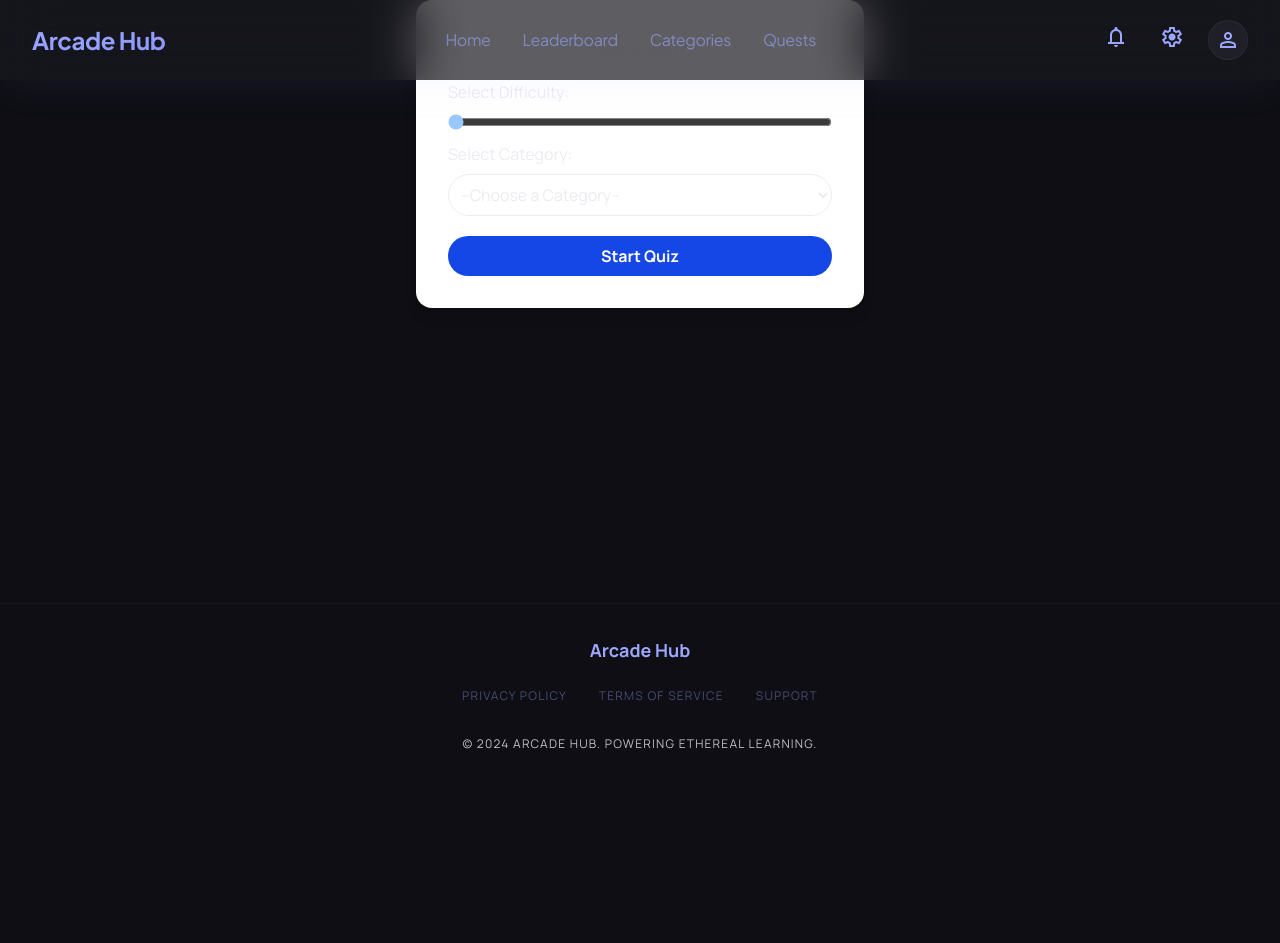
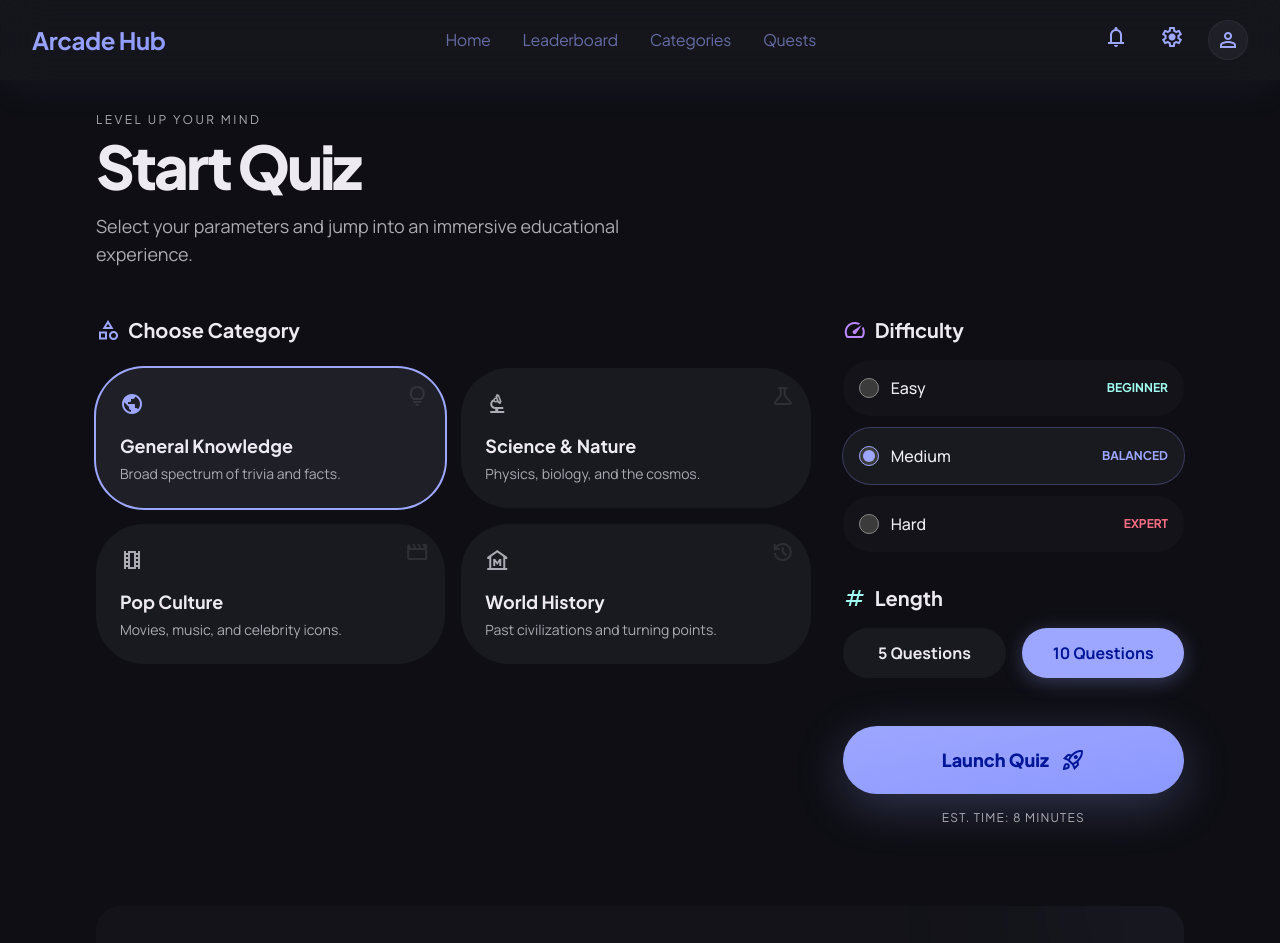
Before and after one commit to yuvrajsingh0125/React-Quiz-app, a React (Vite) app: page /quiz/home in a window 1280 px wide. Shown: the top 943 px of the page. Before the commit the page ends 800 px from the top, so only its background shows below. Built offline with nearby package versions, Linux system fonts and the light colour scheme.

Commit message:
feat: redesign QuizHomePage with category grid, difficulty selector, and launch CTA

```diff
--- a/src/games/quiz/QuizHomePage.jsx
+++ b/src/games/quiz/QuizHomePage.jsx
@@ -1,83 +1,183 @@
-import { motion } from "framer-motion";
 import { useState } from "react";
 import { useNavigate } from "react-router-dom";
+import { motion } from "framer-motion";
 
-const StartScreen = ({ onStart, userId }) => {
-  const [difficulty, setDifficulty] = useState("easy");
-  const [category, setCategory] = useState("");
+const CATEGORIES = [
+  { id: "general_knowledge", label: "General Knowledge", icon: "public", bg: "lightbulb", desc: "Broad spectrum of trivia and facts." },
+  { id: "science", label: "Science & Nature", icon: "biotech", bg: "science", desc: "Physics, biology, and the cosmos." },
+  { id: "film_and_tv", label: "Pop Culture", icon: "theaters", bg: "movie", desc: "Movies, music, and celebrity icons." },
+  { id: "history", label: "World History", icon: "museum", bg: "history", desc: "Past civilizations and turning points." },
+];
+
+const DIFFICULTIES = [
+  { value: "easy", label: "Easy", tag: "Beginner", tagColor: "text-[#a0fff0]" },
+  { value: "medium", label: "Medium", tag: "Balanced", tagColor: "text-[#9da7ff]" },
+  { value: "hard", label: "Hard", tag: "Expert", tagColor: "text-[#ff6e84]" },
+];
+
+export default function QuizHomePage() {
+  const [category, setCategory] = useState("general_knowledge");
+  const [difficulty, setDifficulty] = useState("medium");
+  const [amount, setAmount] = useState(10);
   const navigate = useNavigate();
 
-  const categories = [
-    "science",
-    "history",
-    "film_and_tv",
-    "arts_and_literature",
-    "music",
-    "food_and_drink",
-    "society_and_culture",
-    "geography",
-  ];
-
-  const handleStart = () => {
-    if (!category) return alert("Please select a category.");
-    const nextConfig = { difficulty, category };
-
-    if (typeof onStart === "function") {
-      onStart(nextConfig);
-      return;
-    }
-
-    navigate("/quiz/play", { state: { config: nextConfig } });
+  const handleLaunch = () => {
+    navigate("/quiz/play", { state: { config: { category, difficulty, amount } } });
   };
 
   return (
     <motion.div
-      className="p-8 bg-white rounded-2xl shadow-lg w-full max-w-md mx-auto"
-      initial={{ opacity: 0, scale: 0.9 }}
-      animate={{ opacity: 1, scale: 1 }}
-      transition={{ duration: 0.5 }}
+      className="lg:ml-0 pt-28 pb-20 px-6 md:px-12 lg:px-24 max-w-7xl mx-auto"
+      initial={{ opacity: 0, y: 16 }}
+      animate={{ opacity: 1, y: 0 }}
+      transition={{ duration: 0.4 }}
     >
-      <h2 className="text-2xl font-bold mb-4 text-center">Start Quiz</h2>
+      {/* Header */}
+      <header className="mb-12">
+        <span className="font-[Plus_Jakarta_Sans] text-xs uppercase tracking-[0.2em] text-[#acaab2] mb-2 block">
+          Level Up Your Mind
+        </span>
+        <h1 className="font-[Plus_Jakarta_Sans] text-5xl md:text-6xl font-extrabold tracking-tighter text-[#edeaf2] mb-4">
+          Start Quiz
+        </h1>
+        <p className="text-[#acaab2] max-w-xl text-lg">
+          Select your parameters and jump into an immersive educational experience.
+        </p>
+      </header>
 
-      {userId && (
-        <p className="text-sm text-center text-gray-500 mb-2">
-          👤 Logged in as Guest #{userId.slice(0, 6)}
-        </p>
-      )}
+      <div className="grid grid-cols-1 lg:grid-cols-12 gap-8">
+        {/* Category Selection */}
+        <section className="lg:col-span-8 space-y-6">
+          <h2 className="font-[Plus_Jakarta_Sans] text-xl font-bold flex items-center gap-2">
+            <span className="material-symbols-outlined text-[#9da7ff]">category</span>
+            Choose Category
+          </h2>
+          <div className="grid grid-cols-1 md:grid-cols-2 gap-4">
+            {CATEGORIES.map(({ id, label, icon, bg, desc }) => (
+              <button
+                key={id}
+                onClick={() => setCategory(id)}
+                className={`group relative flex flex-col items-start p-6 rounded-xl transition-all duration-300 overflow-hidden text-left ${
+                  category === id
+                    ? "bg-[#1f1f27] ring-2 ring-[#9da7ff]"
+                    : "bg-[#191920] hover:bg-[#1f1f27]"
+                }`}
+              >
+                <div className="absolute top-0 right-0 p-4 opacity-10 group-hover:opacity-20 transition-opacity">
+                  <span className="material-symbols-outlined text-6xl">{bg}</span>
+                </div>
+                <span className={`material-symbols-outlined mb-4 transition-colors ${category === id ? "text-[#9da7ff]" : "text-[#acaab2] group-hover:text-[#9da7ff]"}`}>
+                  {icon}
+                </span>
+                <h3 className="font-[Plus_Jakarta_Sans] font-bold text-lg mb-1">{label}</h3>
+                <p className="text-sm text-[#acaab2]">{desc}</p>
+              </button>
+            ))}
+          </div>
+        </section>
 
-      <label className="block mb-2">Select Difficulty:</label>
-      <input
-        type="range"
-        min={0}
-        max={2}
-        value={["easy", "medium", "hard"].indexOf(difficulty)}
-        onChange={(e) =>
-          setDifficulty(["easy", "medium", "hard"][e.target.value])
-        }
-        className="w-full mb-3"
-      />
-      <label className="block mb-2">Select Category:</label>
-      <select
-        value={category}
-        onChange={(e) => setCategory(e.target.value)}
-        className="w-full p-2 border rounded-lg mb-5"
-      >
-        <option value="">--Choose a Category--</option>
-        {categories.map((cat) => (
-          <option key={cat} value={cat}>
-            {cat.replace(/_/g, " ").replace(/\b\w/g, (c) => c.toUpperCase())}
-          </option>
-        ))}
-      </select>
+        {/* Settings */}
+        <section className="lg:col-span-4 space-y-8">
+          {/* Difficulty */}
+          <div className="space-y-4">
+            <h2 className="font-[Plus_Jakarta_Sans] text-xl font-bold flex items-center gap-2">
+              <span className="material-symbols-outlined text-[#bc87fe]">speed</span>
+              Difficulty
+            </h2>
+            <div className="flex flex-col gap-3">
+              {DIFFICULTIES.map(({ value, label, tag, tagColor }) => (
+                <label
+                  key={value}
+                  className={`flex items-center justify-between p-4 rounded-xl cursor-pointer transition-colors ${
+                    difficulty === value
+                      ? "bg-[#191920] ring-1 ring-[#9da7ff]/30"
+                      : "bg-[#131319] hover:bg-[#191920]"
+                  }`}
+                >
+                  <div className="flex items-center gap-3">
+                    <input
+                      type="radio"
+                      name="difficulty"
+                      value={value}
+                      checked={difficulty === value}
+                      onChange={() => setDifficulty(value)}
+                      className="w-5 h-5 accent-[#9da7ff]"
+                    />
+                    <span className="font-medium text-[#edeaf2]">{label}</span>
+                  </div>
+                  <span className={`text-xs font-[Plus_Jakarta_Sans] font-bold uppercase ${tagColor}`}>{tag}</span>
+                </label>
+              ))}
+            </div>
+          </div>
 
-      <button
-        onClick={handleStart}
-        className="w-full bg-blue-700 hover:bg-blue-800 text-white font-bold py-2 px-4 rounded-lg transition-colors hover:shadow-md"
-      >
-        Start Quiz
-      </button>
+          {/* Length */}
+          <div className="space-y-4">
+            <h2 className="font-[Plus_Jakarta_Sans] text-xl font-bold flex items-center gap-2">
+              <span className="material-symbols-outlined text-[#a0fff0]">numbers</span>
+              Length
+            </h2>
+            <div className="flex gap-4">
+              {[5, 10].map((n) => (
+                <button
+                  key={n}
+                  onClick={() => setAmount(n)}
+                  className={`flex-1 py-3 rounded-xl font-bold transition-all ${
+                    amount === n
+                      ? "bg-[#9da7ff] text-[#001597] shadow-[0_4px_20px_rgba(157,167,255,0.3)]"
+                      : "bg-[#191920] hover:bg-[#1f1f27] text-[#edeaf2] border border-transparent hover:border-[#9da7ff]/20"
+                  }`}
+                >
+                  {n} Questions
+                </button>
+              ))}
+            </div>
+          </div>
+
+          {/* CTA */}
+          <div className="pt-4">
+            <button
+              onClick={handleLaunch}
+              className="w-full bg-gradient-to-br from-[#9da7ff] to-[#8c98ff] text-[#001597] py-5 rounded-full font-[Plus_Jakarta_Sans] font-extrabold text-lg flex items-center justify-center gap-3 shadow-[0_12px_48px_rgba(157,167,255,0.25)] hover:scale-[1.03] active:scale-95 transition-all"
+            >
+              Launch Quiz
+              <span className="material-symbols-outlined">rocket_launch</span>
+            </button>
+            <p className="text-center text-xs text-[#acaab2] mt-4 font-[Plus_Jakarta_Sans] uppercase tracking-widest">
+              Est. Time: {amount < 10 ? "4" : "8"} Minutes
+            </p>
+          </div>
+        </section>
+      </div>
+
+      {/* Weekly Challenge Banner */}
+      <section className="mt-20">
+        <div className="rounded-3xl p-8 bg-[#131319] relative overflow-hidden">
+          <div className="absolute top-0 right-0 w-64 h-64 bg-[#9da7ff]/5 rounded-full blur-[100px] -mr-32 -mt-32" />
+          <div className="relative z-10 flex flex-col md:flex-row md:items-center justify-between gap-8">
+            <div>
+              <h3 className="font-[Plus_Jakarta_Sans] text-2xl font-bold mb-2">Weekly Challenge</h3>
+              <p className="text-[#acaab2] mb-6 md:mb-0">
+                Participate in the "Quantum Physics" quiz and earn double XP all week.
+              </p>
+            </div>
+            <div className="flex items-center gap-6">
+              <div className="text-center">
+                <p className="text-3xl font-black text-[#a0fff0]">2.4k</p>
+                <p className="text-[10px] uppercase tracking-widest text-[#acaab2] font-[Plus_Jakarta_Sans]">Participants</p>
+              </div>
+              <div className="w-px h-10 bg-[#48474e]/30" />
+              <div className="text-center">
+                <p className="text-3xl font-black text-[#bc87fe]">500</p>
+                <p className="text-[10px] uppercase tracking-widest text-[#acaab2] font-[Plus_Jakarta_Sans]">Bonus XP</p>
+              </div>
+              <button className="ml-4 px-6 py-3 bg-[#25252e] text-[#9da7ff] rounded-full font-bold hover:bg-[#2b2b35] transition-colors">
+                View Details
+              </button>
+            </div>
+          </div>
+        </div>
+      </section>
     </motion.div>
   );
-};
-
-export default StartScreen;
+}
```
